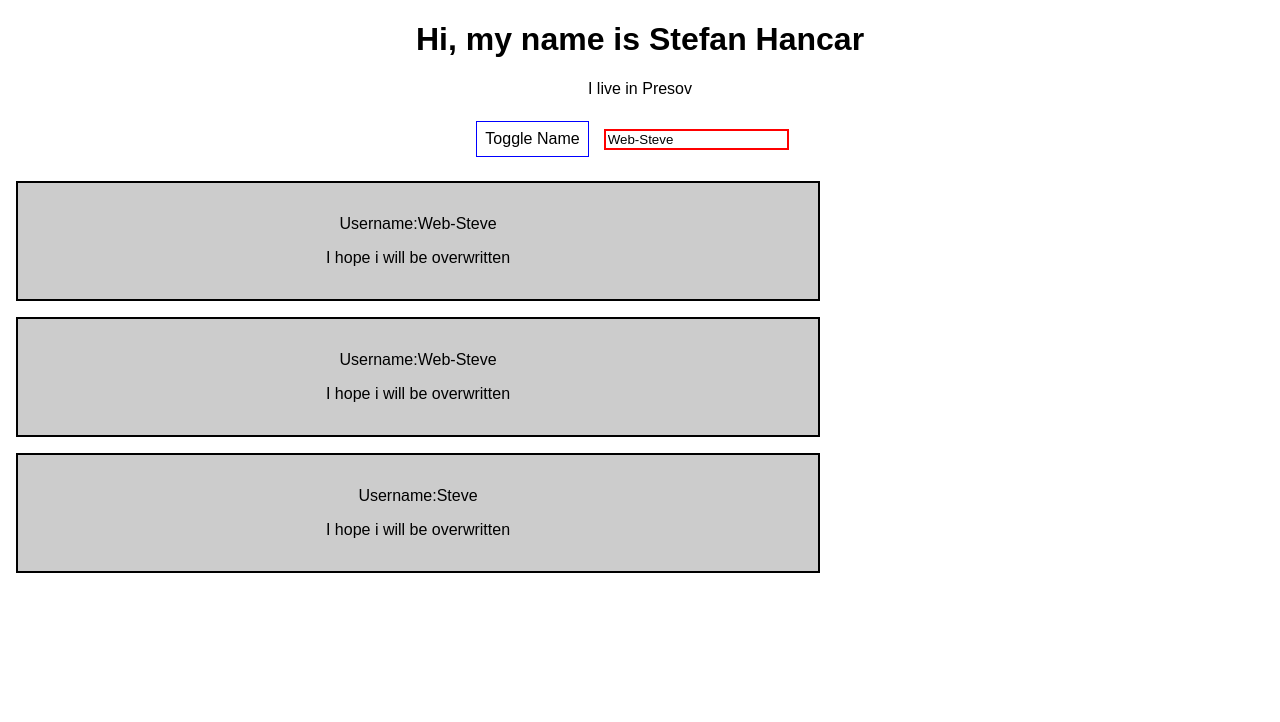
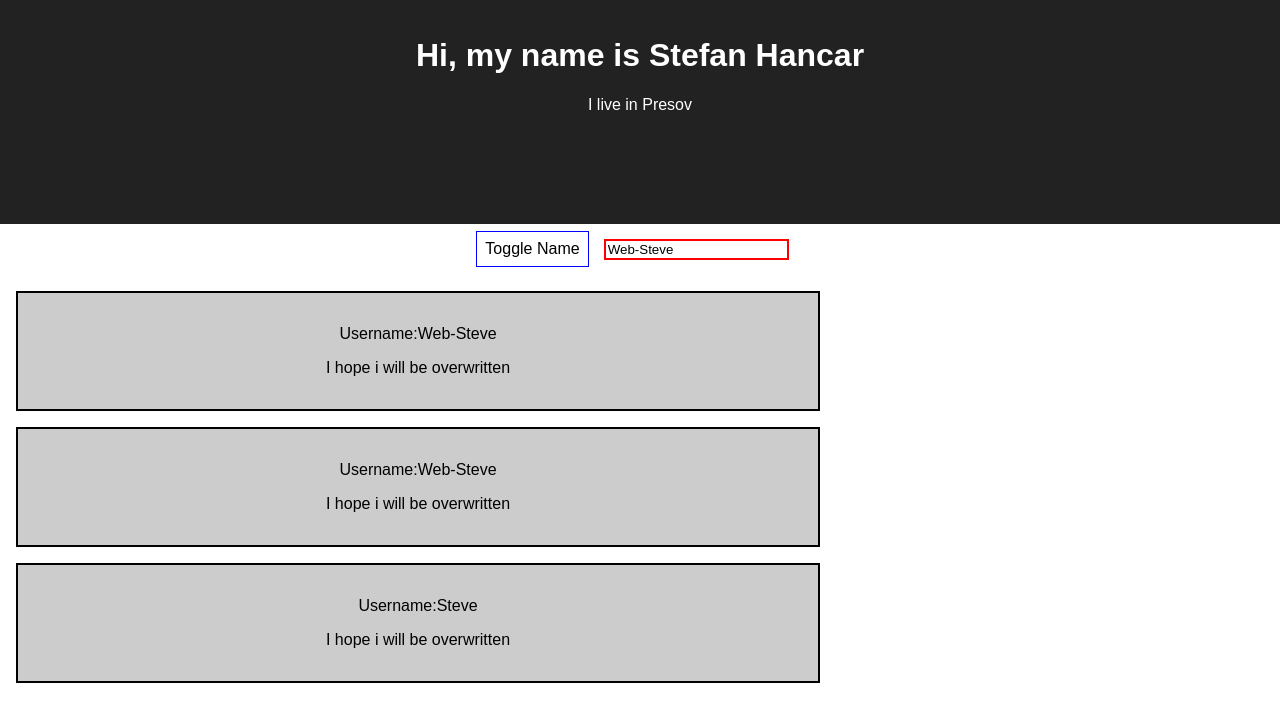
Before and after one commit to Stefan8412/reactproject, a React (Create React App) app: page / in a window 1280 px wide. Shown: the top 722 px of the page. Built offline with nearby package versions, Linux system fonts and the light colour scheme.

Commit message:
styled components

```diff
--- a/package.json
+++ b/package.json
@@ -5,7 +5,8 @@
   "dependencies": {
     "react": "^16.13.1",
     "react-dom": "^16.13.1",
-    "react-scripts": "1.1.5"
+    "react-scripts": "1.1.5",
+    "styled-components": "^5.1.1"
   },
   "scripts": {
     "start": "react-scripts start",
--- a/src/App.css
+++ b/src/App.css
@@ -1,18 +1,11 @@
-.App {
-  text-align: center;
-}
+
 
 .App-logo {
   animation: App-logo-spin infinite 20s linear;
   height: 80px;
 }
 
-.App-header {
-  background-color: #222;
-  height: 150px;
-  padding: 20px;
-  color: white;
-}
+
 
 .App-title {
   font-size: 1.5em;
--- a/src/App.js
+++ b/src/App.js
@@ -4,6 +4,17 @@ import './App.css';
 import Person from './Person/Person';
 import UserOutput from './UserOutput/UserOutput';
 import UserInput from './UserInput/UserInput';
+import styled from 'styled-components'
+
+const AppWrapper = styled.div`
+  text-align: center;
+`
+const AppHeader = styled.div`
+  background-color: #222;
+  height: 12rem;
+  padding: 1rem;
+  color: white;
+`
 
 class App extends Component {
   state ={
@@ -66,17 +77,20 @@ if (this.state.showPersons){
 }
 //list style {this.setState.persons.map(person=>{return <Person name={person.name} age={person.age}/>})}
     return (
-     <div className="App">
+     <AppWrapper>
+       <AppHeader>
        <h1>Hi, my name is Stefan Hancar </h1>
        <p>I live in Presov</p>
+       </AppHeader>
        <button style={style} onClick={this.togglePersonsHandler}>Toggle Name</button>
        {persons}
+
 
        <UserInput changed={this.usernameChangeHandler} currentName={this.state.UserOutputs[0].userName} />
        <UserOutput userName={this.state.UserOutputs[0].userName} />
        <UserOutput userName={this.state.UserOutputs[0].userName} />
        <UserOutput userName="Steve" />
-      </div>);
+      </AppWrapper>);
    //  return React.createElement('div',{className:'App'},React.createElement('h1',null,'Hi,I \'m Stefan'));
 
 
```
Also changed, not shown: 1 other file (tests, documents, lock files or other folders).
